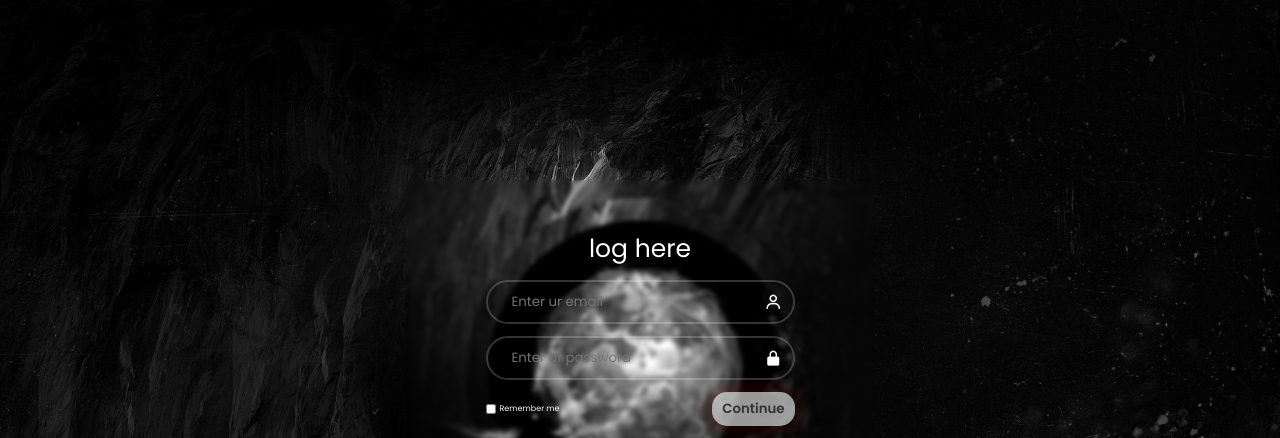
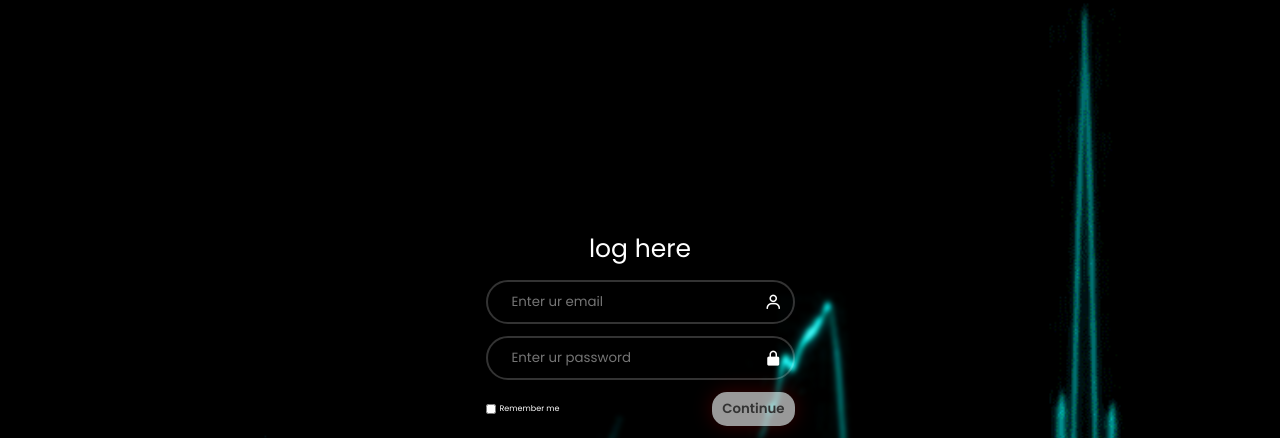
Before and after one commit to Jabour-Salahddine/salada, a plain HTML site: page index.html in a window 1280 px wide. Shown: the top 438 px of the page. Drawn offline with nearby package versions, Linux system fonts and the light colour scheme.

Commit message:
change_background

```diff
--- a/style.css
+++ b/style.css
@@ -9,7 +9,7 @@
 }
 
 body {
-  background-image: url(img/back.jpg);
+  background-image: url(img/back4.gif);
   background-size: cover;
   background-position: center;
   display: flex;
```
Also changed, not shown: index.html (+1 -1 lines), img/back4.gif (added).
